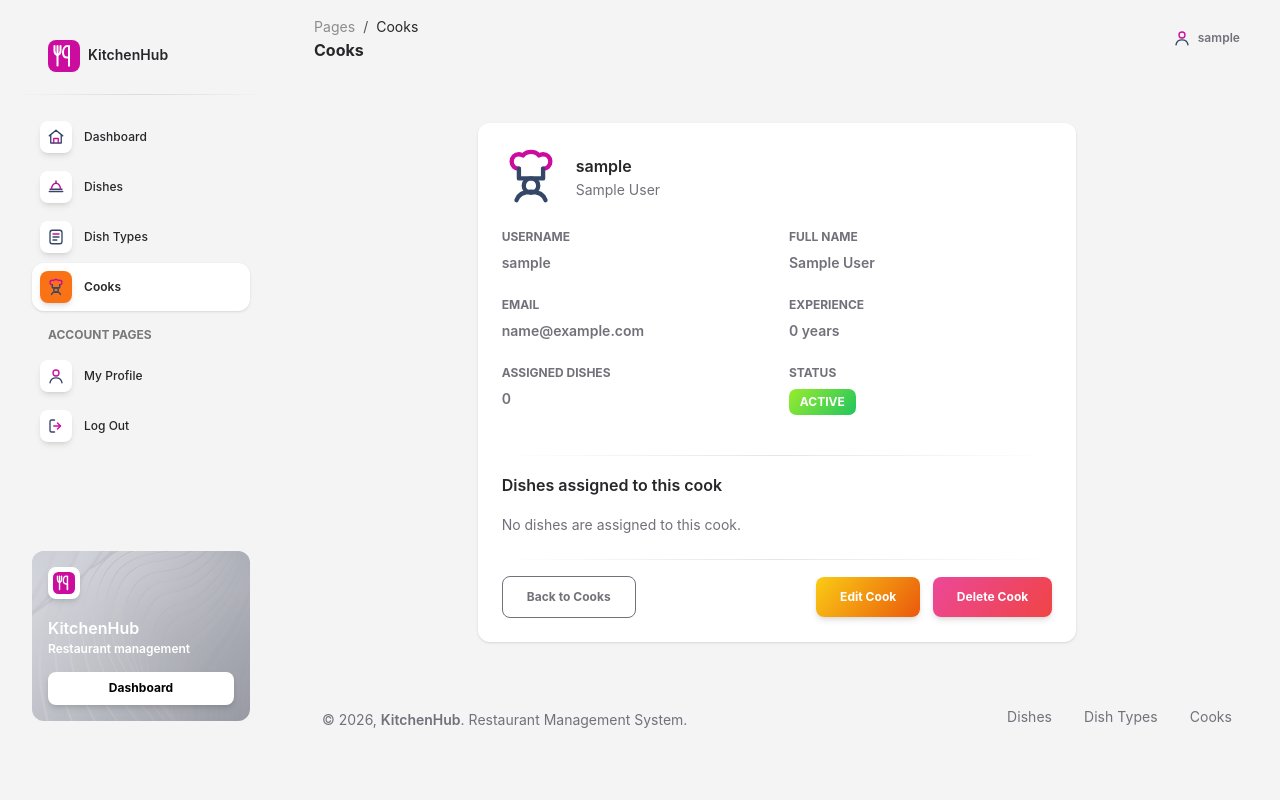
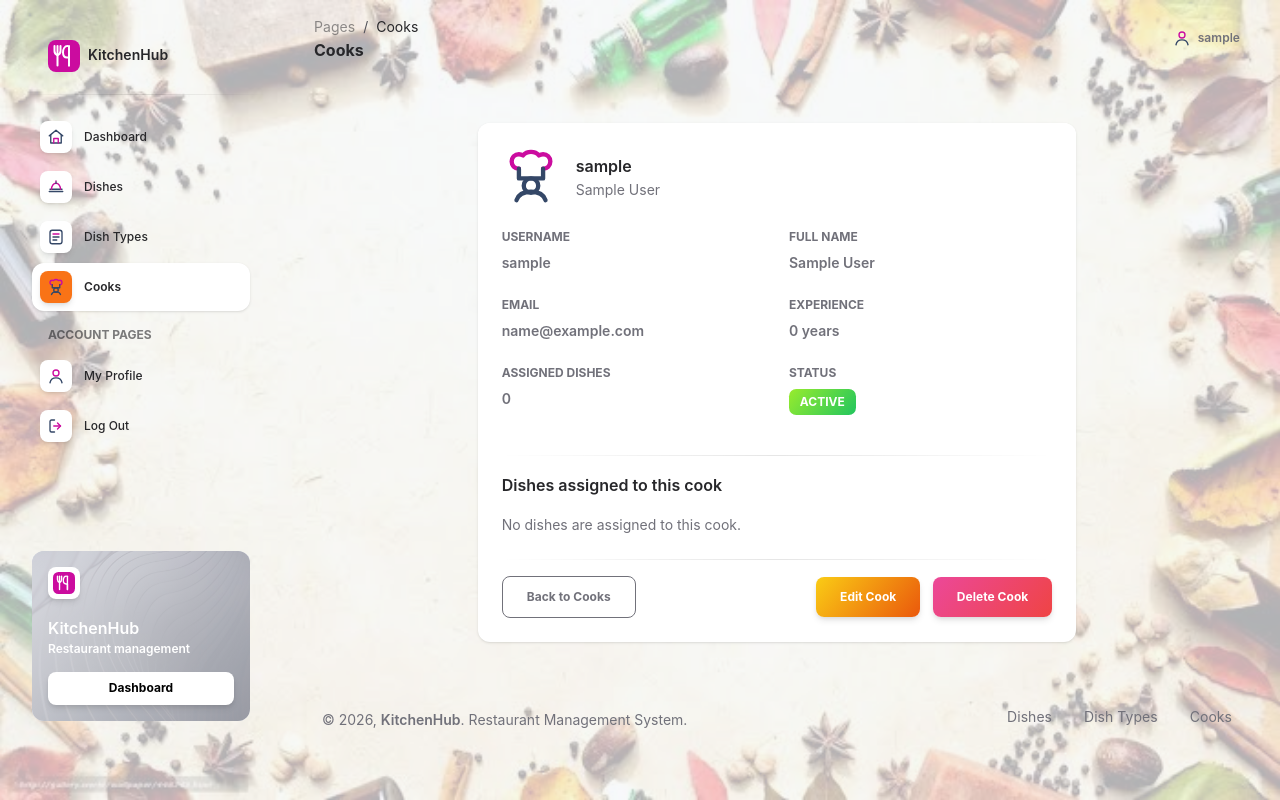
Before and after one commit to supremacy91/restaurant-project-django, a Django app: page /cooks/1/ in a window 1280 px wide. Run offline with Django 5.2, Linux system fonts and the light colour scheme; the visitor is signed in with stand-in values (Sample User, id 1); data comes from the database, SQL or seed files in the repository; data that the repository does not hold is empty; some libraries are stand-ins or nearby versions.

```diff
--- a/static/css/custom.css
+++ b/static/css/custom.css
@@ -1,3 +1,19 @@
 #sidenav-collapse-main {
     overflow-x: hidden;
 }
+
+body {
+  background: url("../images/backgrounds/kitchenhub_background2.jpeg") center center / cover fixed no-repeat;
+}
+
+body::before {
+  content: "";
+  position: fixed;
+  inset: 0;
+  background: rgba(245, 247, 250, 0.72);
+  z-index: -1;
+}
+
+.main-content {
+  background: transparent !important;
+}
```
Also changed, not shown: README.md, media/cooks/MelGibson.jpg (added), media/cooks/cook1.jpeg (added), media/cooks/cook3.jpeg (added), media/cooks/cook_woman1.jpeg (added), media/cooks/cook_woman2.jpeg (added), media/dish_types/cold_drinks.jpg (added), media/dish_types/desserts.jpg (added), media/dish_types/first_courses.jpeg (added), media/dish_types/hot_drinks.jpeg (added), media/dish_types/main_courses.jpeg (added), media/dish_types/pizza_burgers.jpeg (added), static/images/backgrounds/kitchenhub_background.jpeg (added), static/images/backgrounds/kitchenhub_background1.jpeg (added), 1 more files.
